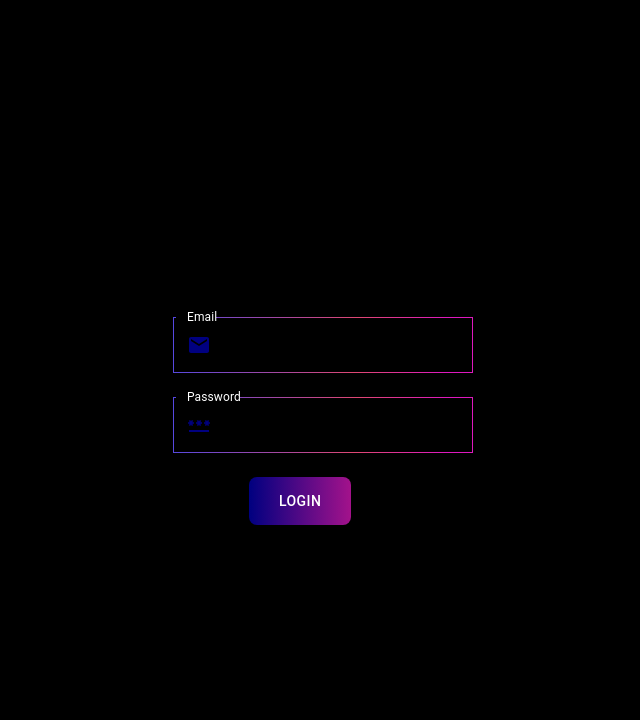
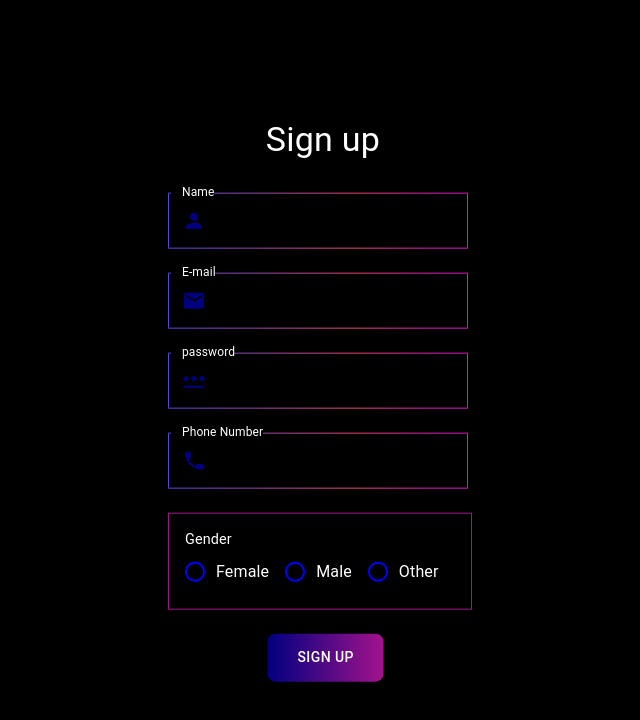
Before and after one commit to AdityaShivhare7291/E-comm, a React (Create React App) app: page / in a window 1280 px wide. Shown: the top 720 px of the page, without its empty margins (317-957 px from the left). Built offline with nearby package versions, Linux system fonts and the light colour scheme.

Commit message:
modified

```diff
--- a/src/App.js
+++ b/src/App.js
@@ -1,9 +1,8 @@
 import React from 'react';
 import { ThemeProvider, createTheme } from '@mui/material/styles';
-// import MyComponent from './pages/login'; // Replace this with your main component
-
 import Signup from './pages/Signup';
 import Login from './pages/Login';
+
 
 
 const theme = createTheme({
@@ -14,8 +13,8 @@ function App() {
   return (
     <ThemeProvider theme={theme}>
       {/* <MyComponent /> */}
-      {/* <Signup /> */}
-      <Login />
+      <Signup />
+      {/* <Login /> */}
     </ThemeProvider>
   );
 }
--- /dev/null
+++ b/src/pages/Login.js
@@ -0,0 +1,30 @@
+import React from 'react';
+import LoginFields from './../components/LoginFields';
+import LoginBtn from '../components/buttons';
+import './login.css'
+import { Stack, Typography } from '@mui/material';
+
+
+const Login = () => {
+
+    return (
+        <>
+            <div className='main-container'>
+                <div className='container'>
+                    <Stack direction={'column'} spacing={3}>
+                        <Typography variant="h4" component="h1" mb={4} color="#ffffff" sx={{ display: 'flex', alignItems: 'center', justifyContent: 'center' }}>
+                            Login
+                        </Typography>
+                        <LoginFields />
+                        <div className='center'>
+                            <LoginBtn btnText="Login" />
+                        </div>
+                    </Stack>
+                </div>
+            </div>
+        </>
+    )
+}
+
+
+export default Login;
--- a/src/pages/Signup.js
+++ b/src/pages/Signup.js
@@ -2,7 +2,7 @@ import React from 'react'
 import Fields from '../components/fields';
 import Buttony from '../components/buttons';
 import Radiy from '../components/radia';
-import { Stack } from '@mui/material';
+import { Stack, Typography } from '@mui/material';
 import './signup.css'
 
 
@@ -10,6 +10,9 @@ export default function Signup() {
   return (
     <div className='main-container'>
       <div className='container'>
+        <Typography variant="h4" component="h1" mb={4} color="#ffffff" sx={{ display: 'flex', alignItems: 'center', justifyContent: 'center' }}>
+          Sign up
+        </Typography>
         <Stack direction={'column'} spacing={3}>
           <Fields />
           <div className='centers'>
--- a/src/pages/login.css
+++ b/src/pages/login.css
@@ -22,7 +22,7 @@
     display: inline-block;
     position: relative;
     left: 50%;
-    transform: translateX(-40%);
+    transform: translateX(-30%);
 }
 
 .centers {
--- a/src/pages/login.js
+++ /dev/null
@@ -1,29 +0,0 @@
-import React from 'react';
-import LoginFields from './../components/LoginFields';
-import LoginBtn from '../components/buttons';
-import Radiy from '../components/radia';
-import './login.css'
-import { Stack } from '@mui/material';
-
-
-const Login = () => {
-
-  return (
-    <>
-      <div className='main-container'>
-        <div className='container'>
-          <Stack direction={'column'} spacing={3}>
-          <div>Login</div>
-            <LoginFields />
-            <div className='center'>
-              <LoginBtn btnText="Login" />
-            </div>
-          </Stack>
-        </div>
-      </div>
-    </>
-  )
-}
-
-
-export default Login;
```
